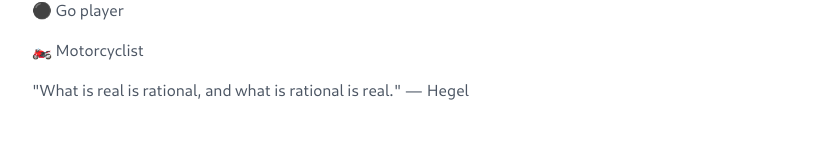
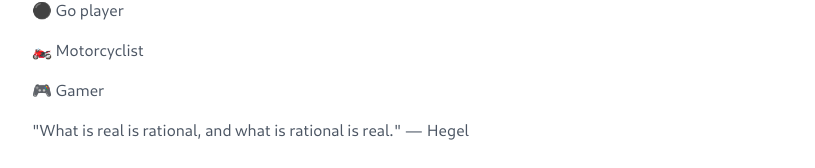
Before and after one commit to lijinpu/lijinpu.github.io, a Next.js app: page / in a window 1280 px wide. Shown: the part 210-378 px from the top of the page, without its empty margins (232-1047 px from the left). Built offline with nearby package versions, Linux system fonts and the light colour scheme.

Commit message:
auto update

```diff
--- a/pages/index.tsx
+++ b/pages/index.tsx
@@ -16,6 +16,9 @@
         </p>
         <p className="text-gray-600 dark:text-gray-400 mb-4">
         🏍️ Motorcyclist
+        </p>
+        <p className="text-gray-600 dark:text-gray-400 mb-4">
+        🎮 Gamer
         </p>
         <p className="text-gray-600 dark:text-gray-400">
           {`"What is real is rational, and what is rational is real." — Hegel`}
```
